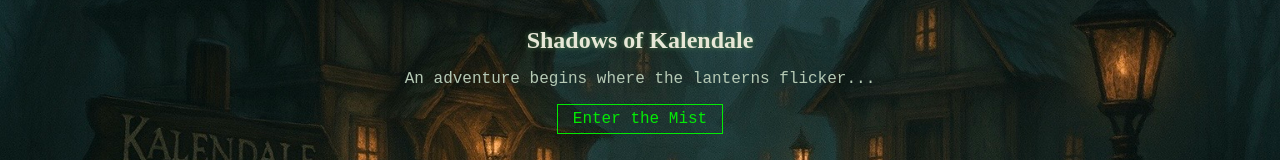
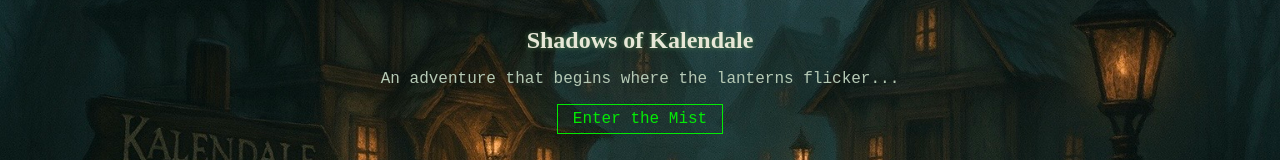
Before and after one commit to kboxlabs/shadows, a plain HTML site: page index.html in a window 1280 px wide. Shown: the part 328-488 px from the top of the page. Drawn offline with Linux system fonts and the light colour scheme.

Commit message:
Update index.html

```diff
--- a/index.html
+++ b/index.html
@@ -14,7 +14,7 @@
     <img src="images/kalendale_town.jpg" alt="Kalendale" id="titleImage">
     <div id="titleOverlay">
       <h1>Shadows of Kalendale</h1>
-      <p class="subtitle">An adventure begins where the lanterns flicker...</p>
+      <p class="subtitle">An adventure that begins where the lanterns flicker...</p>
       <button id="startButton">Enter the Mist</button>
     </div>
   </div>
```
